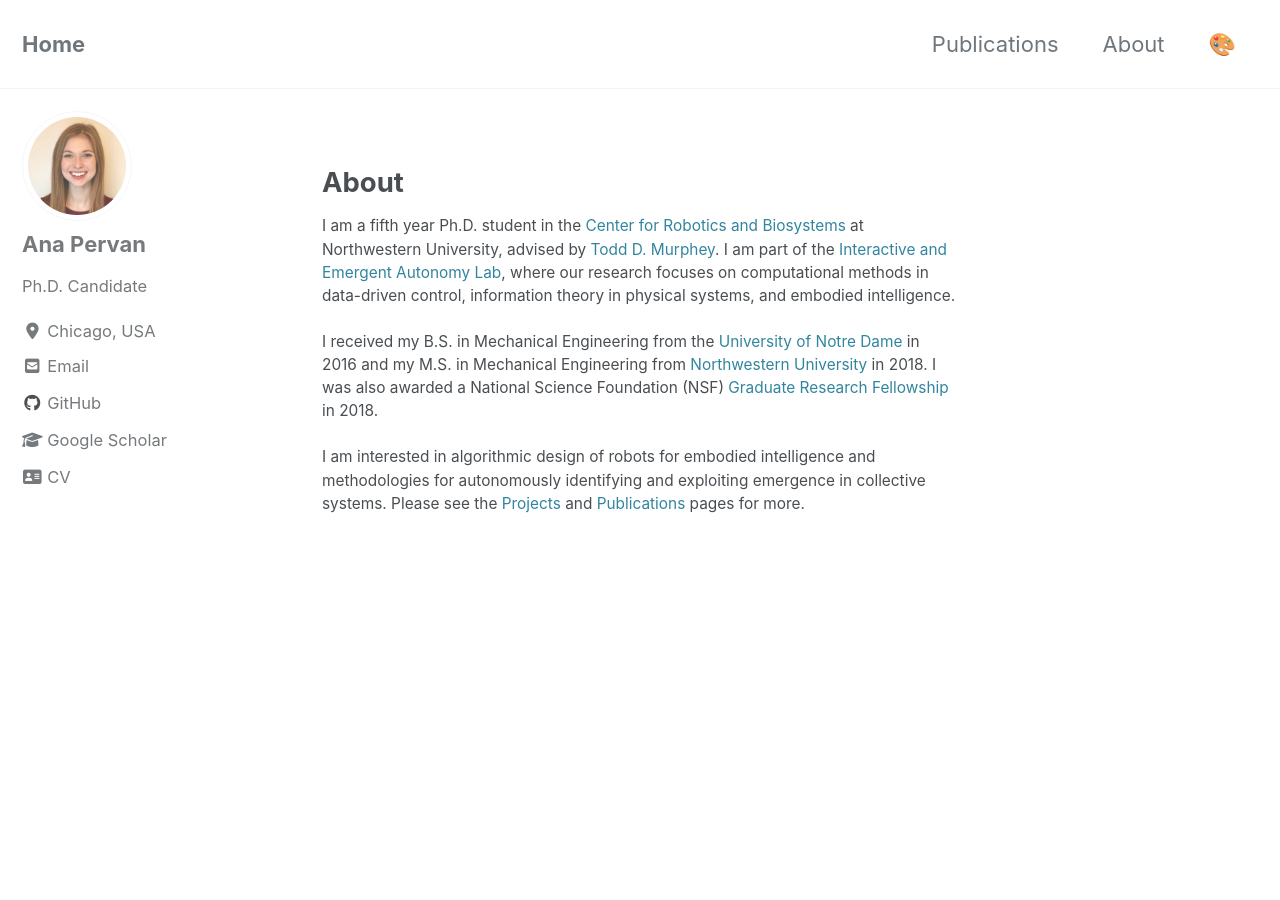
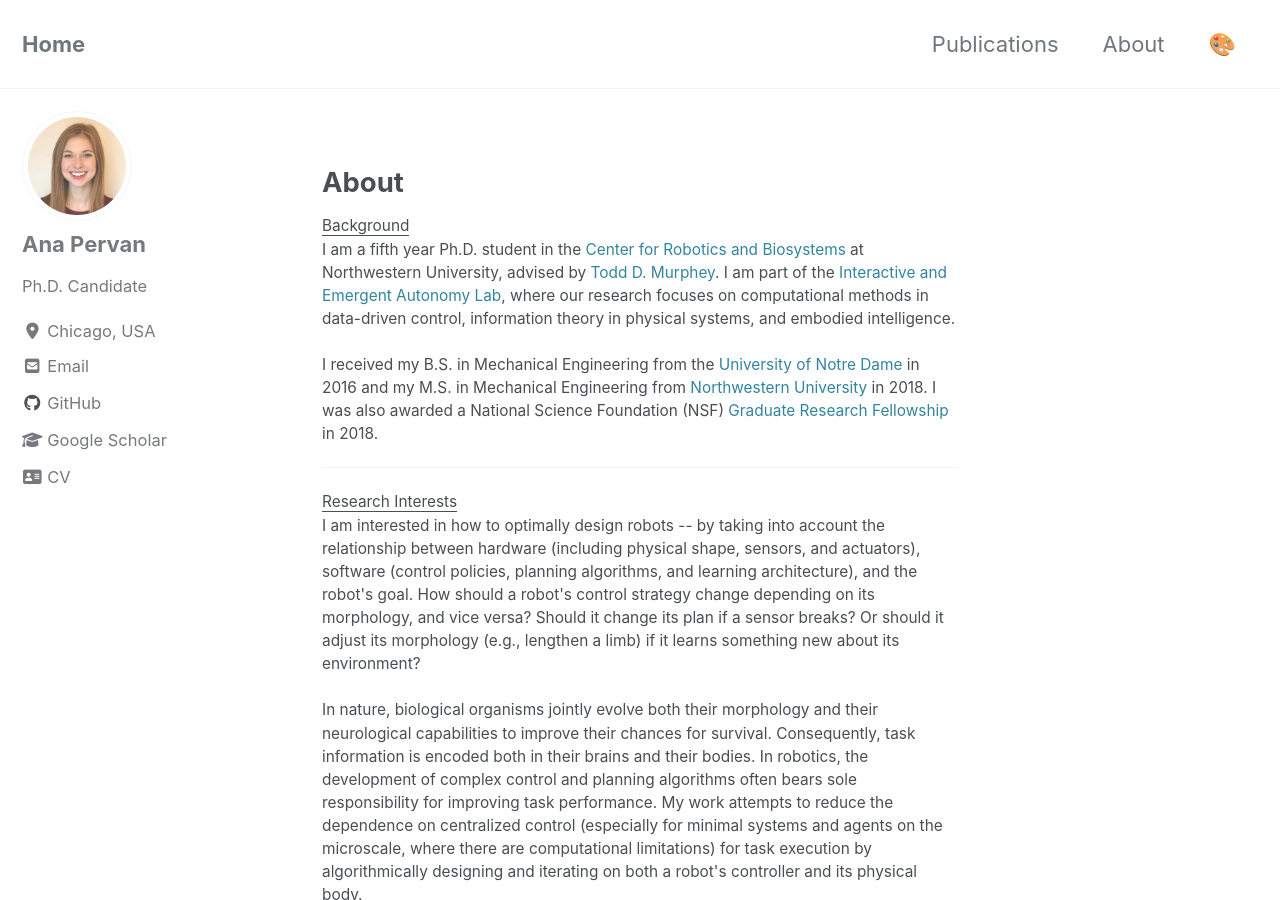
Before and after one commit to anapervan/anapervan.github.io, a Jekyll site: the page built from about.html, in a window 1280 px wide and 900 px high. Built offline with Jekyll 4.4.1, drawn with Linux system fonts in a browser that asks for light colours; cached includes are drawn as plain includes; nearby versions of some CDN libraries; some of the changed text lies outside the part shown.

Commit message:
added research interests to about page

```diff
--- a/about.html
+++ b/about.html
@@ -5,18 +5,68 @@ author_profile: true
 
 <h2>About</h2>
 
-<body>
-  <p style="font-size: 70%">I am a fifth year Ph.D. student in the <a href="https://robotics.northwestern.edu/">Center for Robotics and Biosystems</a> at Northwestern University,
-    advised by <a href="https://www.mccormick.northwestern.edu/research-faculty/directory/profiles/murphey-todd.html">Todd D. Murphey</a>.
-    I am part of the <a href="https://murpheylab.github.io/">Interactive and Emergent
-    Autonomy Lab</a>, where our research focuses on computational methods in data-driven control,
-    information theory in physical systems, and embodied intelligence.
+<body style="margin:1; padding:0">
+
+  <p style="font-size: 70%">
+  <u>Background</u>
+  <br>I am a fifth year Ph.D. student in the <a href="https://robotics.northwestern.edu/">Center for Robotics and Biosystems</a> at Northwestern University,
+  advised by <a href="https://www.mccormick.northwestern.edu/research-faculty/directory/profiles/murphey-todd.html">Todd D. Murphey</a>.
+  I am part of the <a href="https://murpheylab.github.io/">Interactive and Emergent
+  Autonomy Lab</a>, where our research focuses on computational methods in data-driven control,
+  information theory in physical systems, and embodied intelligence.
 
   <br><br>I received my B.S. in Mechanical Engineering from the <a href="https://ame.nd.edu/">University of Notre Dame</a>
   in 2016 and my M.S. in Mechanical Engineering from  <a href="https://www.mccormick.northwestern.edu/mechanical/">Northwestern University</a> in 2018.
-  I was also awarded a National Science Foundation (NSF) <a href="http://www.nsfgrfp.org/">Graduate Research Fellowship</a> in 2018.
+  I was also awarded a National Science Foundation (NSF) <a href="http://www.nsfgrfp.org/">Graduate Research Fellowship</a> in 2018.</p>
 
-  <br><br>I am interested in algorithmic design of robots for embodied intelligence and
-    methodologies for autonomously identifying and exploiting emergence in collective systems.
-    Please see the <a href="/projects">Projects</a> and <a href="/publications">Publications</a> pages for more.</p>
+
+
+  <hr>
+  <p style="font-size: 70%">
+  <u>Research Interests</u>
+  <br>I am interested in how to optimally design robots -- by taking into account the relationship between
+  hardware (including physical shape, sensors, and actuators),
+  software (control policies, planning algorithms, and learning architecture),
+  and the robot's goal.
+
+  How should a robot's control strategy change depending on its morphology, and vice versa?
+
+  Should it change its plan if a sensor breaks? Or should it adjust its morphology (e.g., lengthen a limb)
+  if it learns something new about its environment?
+
+
+  <br><br>
+  In nature, biological organisms jointly evolve both their morphology and their neurological capabilities to improve their chances for survival.
+  Consequently, task information is encoded both in their brains and their bodies.
+  In robotics, the development of complex control and planning algorithms often bears sole responsibility for improving task performance.
+  My work attempts to reduce the dependence on centralized control (especially for minimal systems and agents on the microscale, where there are
+  computational limitations) for task execution by algorithmically designing and iterating on both a robot's controller and its physical body.
+
+
+  <br><br>
+  My <a href="/index">projects</a> approach this problem from different angles.
+  In my <a href="/#robot-comparisons">Robot Comparisons</a> project,
+  I analyzed the information requirements for microrobots to achieve a goal with different combinations of sensors and actuators.
+
+  Similarly, in the <a href="/#collective-behaviors">Collective Behaviors and Emergent Computation</a>
+  project my collaborators and I identified and exploited emergent behaviors in a system of minimal robots.
+  We found that the collective actions the simple robots were physically capable of greatly reduced the necessary complexity of a controller.
+
+  Next, in my <a href="/#algorithmic-design">Algorithmic Design of Minimal Robots</a> work,
+  I developed a methodology for algorithmically arranging sensing and actuation components into a robot design while maintaining a low
+  level of design complexity, suitable for the constraints of the microrobots my collaborators at MIT were manufacturing.
+
+  Those microrobots were also the motivation for my <a href="/#bayesian-particles">Bayesian Particles</a> project,
+  in which I modelled minimal agents (particles) navigating through the human circulatory system, collectively executing a Bayesian update.
+  The agents work in parallel to collaboratively find a target and use only six bits of memory each.
+
+  Lastly, my most recent project, <a href="/#flexible-tool">Co-Design of a Tool and Strategy</a>, brings this idea to the macroscale.
+  I am enabling a robot to not only use a tool to assist it in accomplishing a task,
+  but allowing the robot to design that tool by bending a flexible wire into a useful shape.
+
+  These projects relate in their goals of offloading some of a robot's computational effort from a centralized controller onto the the robot's morphology,
+  and taking advantage of existing structures and emergent properties native to the robotic system.
+  <!-- These projects relate in their goals of amplifying and exploiting the physical and emergent capabilities of systems instead of adding more and more control complexity to achieve similar results. -->
+</p>
+
 </body>
--- a/art.html
+++ b/art.html
@@ -39,7 +39,7 @@ img.scroll {
 
 <body>
   <h2>Art</h2>
-  <p style="font-size:70%">All pieces are acrylic paint on paper.</p>
+  <p style="font-size:70%">All pieces are painted by me, with acrylic paint on paper.</p>
 
   <h3>Landscapes</h3>
   <ul class="images">
```
Also changed, not shown: index.html (+5 -15 lines), 2 other files.
